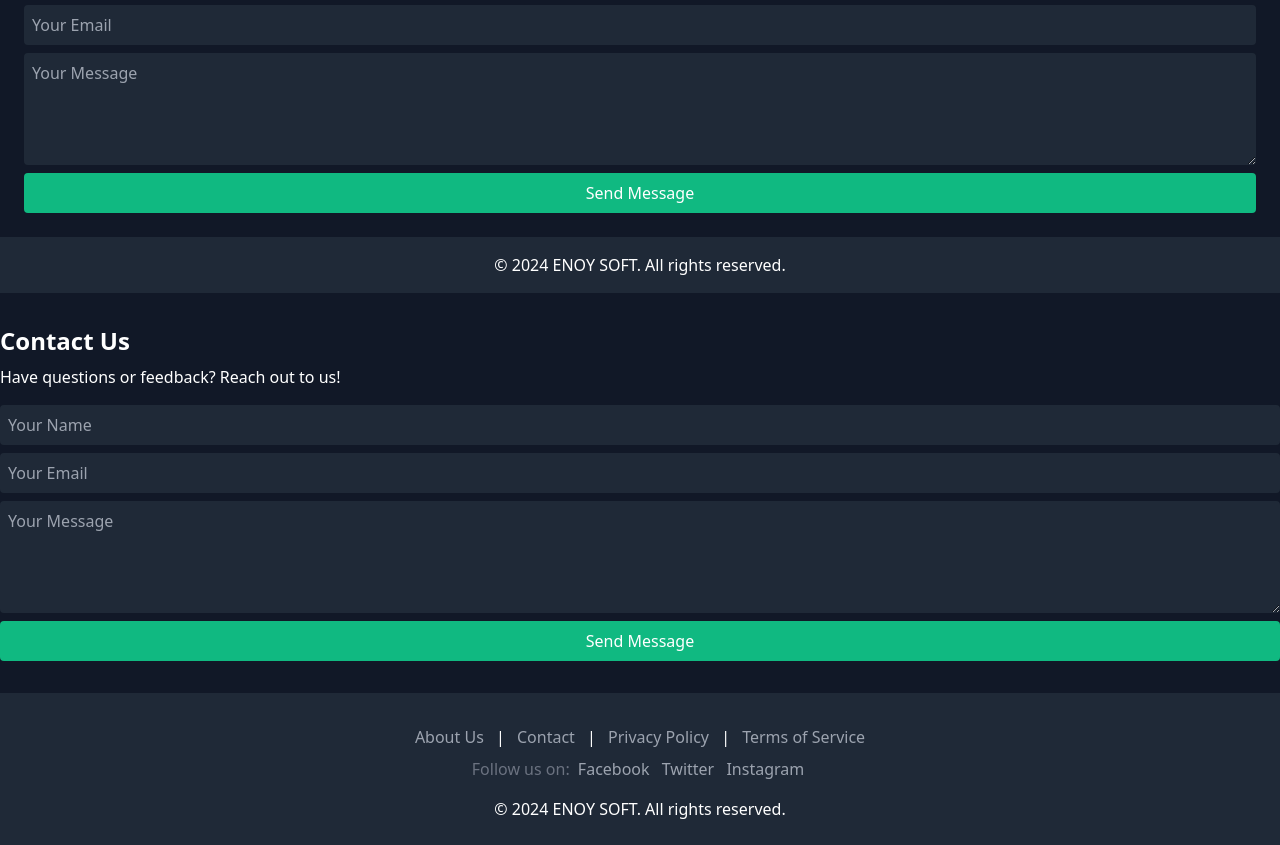
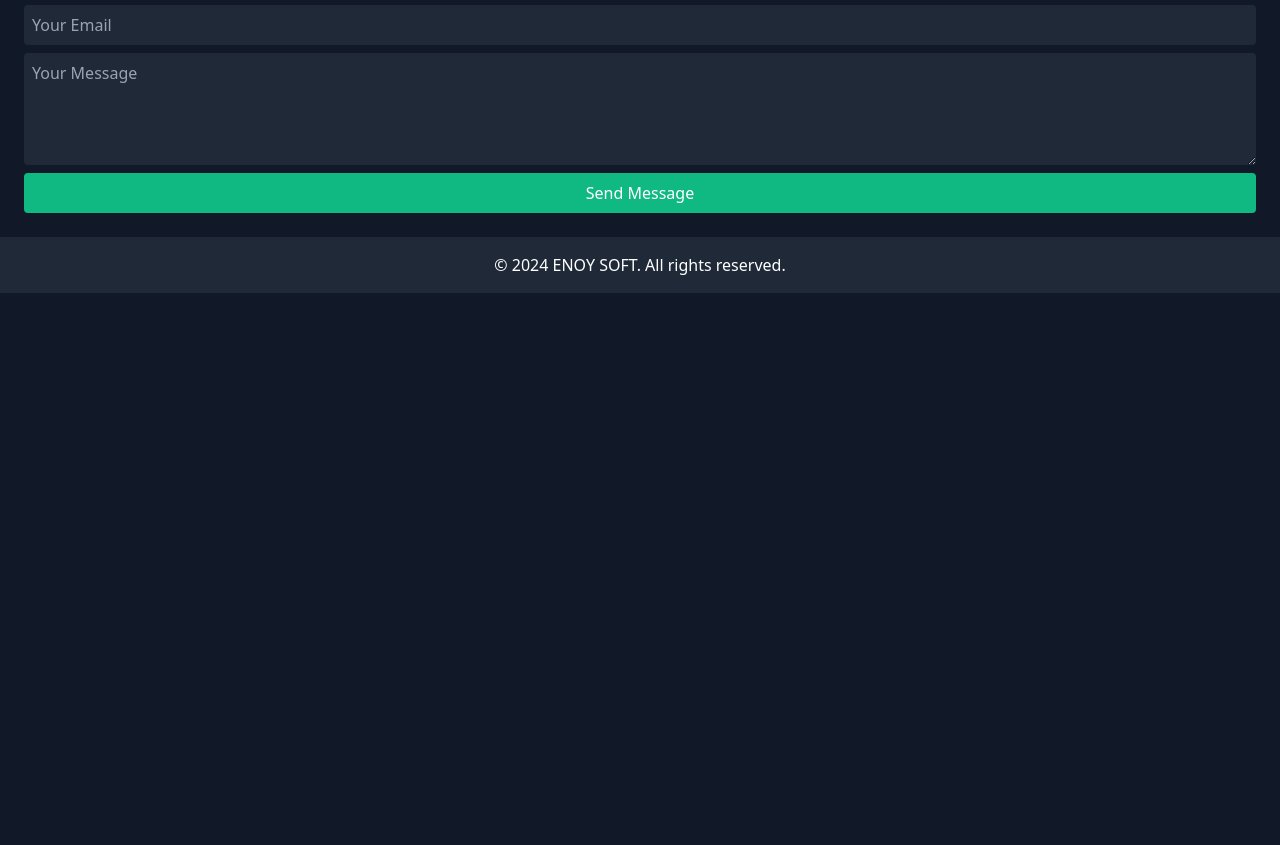
Before and after one commit to Asifurrahman-Noyons/Malay_apps_landing, a plain HTML site: page index.html in a window 1280 px wide. Shown: the part 2015-2860 px from the top of the page. After the commit the page ends 2308 px from the top, so only its background shows below. Drawn offline with nearby package versions, Linux system fonts and the light colour scheme.

Commit message:
Update index.html

```diff
--- a/index.html
+++ b/index.html
@@ -138,47 +138,3 @@
     </script>
 </body>
 </html>
-        <section id="contact" class="mt-8">
-            <h2 class="text-2xl font-semibold">Contact Us</h2>
-            <p class="mt-2">Have questions or feedback? Reach out to us!</p>
-            <form class="mt-4">
-                <div class="flex flex-col">
-                    <input type="text" placeholder="Your Name" class="mb-2 p-2 rounded bg-gray-800" required>
-                    <input type="email" placeholder="Your Email" class="mb-2 p-2 rounded bg-gray-800" required>
-                    <textarea placeholder="Your Message" class="mb-2 p-2 rounded bg-gray-800" rows="4" required></textarea>
-                    <button type="submit" class="bg-green-500 text-white px-4 py-2 rounded hover:bg-green-600 transition">Send Message</button>
-                </div>
-            </form>
-        </section>
-    </main>
-
-    <footer class="bg-gray-800 text-center p-6 mt-8">
-        <div class="container mx-auto">
-            <div class="mt-2">
-                <a href="#about" class="text-gray-400 hover:text-white">About Us</a>
-                <span class="mx-2">|</span>
-                <a href="#contact" class="text-gray-400 hover:text-white">Contact</a>
-                <span class="mx-2">|</span>
-                <a href="#" class="text-gray-400 hover:text-white">Privacy Policy</a>
-                <span class="mx-2">|</span>
-                <a href="#" class="text-gray-400 hover:text-white">Terms of Service</a>
-            </div>
-            <p class="mt-2 text-gray-500">Follow us on:
-                <a href="#" class="text-gray-400 hover:text-white mx-1">Facebook</a>
-                <a href="#" class="text-gray-400 hover:text-white mx-1">Twitter</a>
-                <a href="#" class="text-gray-400 hover:text-white mx-1">Instagram</a>
-            </p>
-
-             <p class="mt-4">&copy; 2024 ENOY SOFT. All rights reserved.</p>
-        </div>
-
-    </footer>
-
-    <script>
-        document.getElementById('menu-toggle').addEventListener('click', function() {
-            const menu = document.getElementById('menu');
-            menu.classList.toggle('hidden');
-        });
-    </script>
-</body>
-</html>
```
